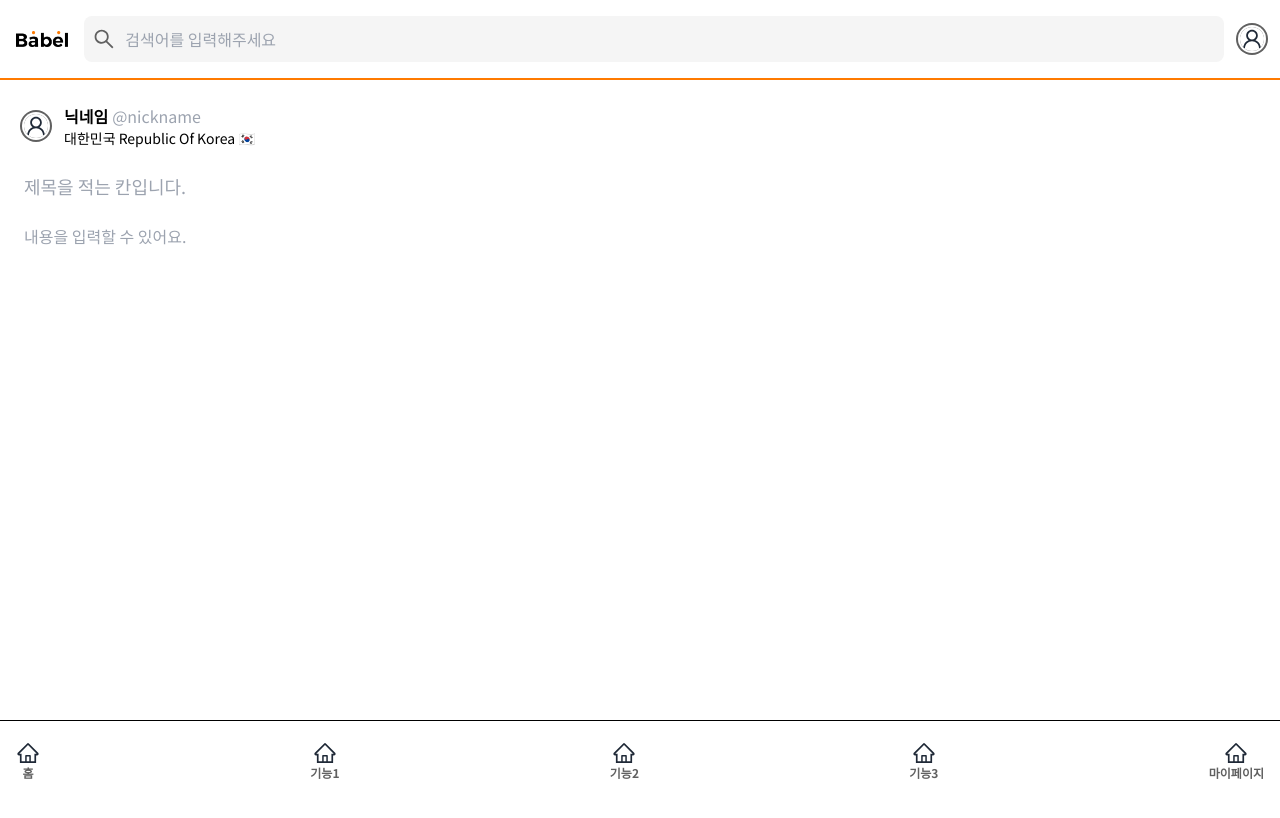
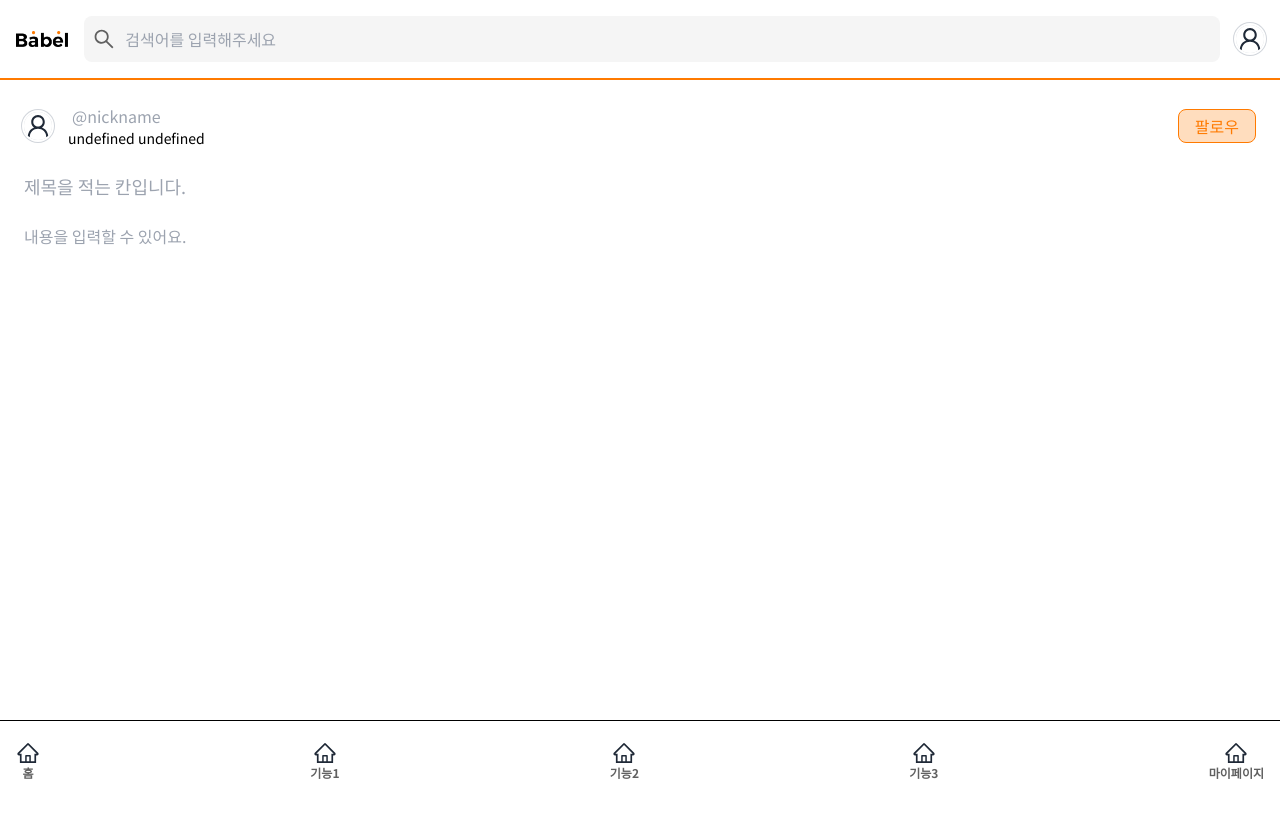
Before and after one commit to 2023-LIKELION-SYU-HACKATHON/Bavel-FE, a React (Vite) app: page /write in a window 1280 px wide. Shown: the top 818 px of the page. Built offline with nearby package versions, Linux system fonts and the light colour scheme.

Commit message:
#11 PostUserInfo dummy 데이터 매핑

```diff
--- /dev/null
+++ b/src/constants/country.ts
@@ -0,0 +1,25 @@
+export type CountryNames = 'korea' | 'united states' | 'japan';
+
+export const country: Record<CountryNames, Record<CountryNames, string>> = {
+  korea: {
+    korea: '대한민국',
+    'united states': '미국',
+    japan: '일본',
+  },
+  'united states': {
+    korea: 'korea',
+    'united states': 'united states',
+    japan: 'japan',
+  },
+  japan: {
+    korea: '韓国',
+    'united states': 'アメリカ',
+    japan: '日本',
+  },
+};
+
+export const countryFlag: Record<CountryNames, string> = {
+  korea: '🇰🇷',
+  'united states': '🇺🇸',
+  japan: '🇯🇵',
+};
--- a/src/features/post/postBox/PostBox.tsx
+++ b/src/features/post/postBox/PostBox.tsx
@@ -19,7 +19,7 @@ const PostBox = (post: PostBoxProps) => {
         !full && 'border-b border-gray-300',
       )}
     >
-      <PostUserInfo isShowFollowButton={true} />
+      <PostUserInfo {...post.author} />
       {title && <PostTitle title={title} />}
       {full && (
         <PostSummary
--- a/src/features/post/postUserInfo/PostUserInfo.tsx
+++ b/src/features/post/postUserInfo/PostUserInfo.tsx
@@ -1,17 +1,20 @@
 import { UserCountry, UserId, UserIcon, FollowButton } from '@/ui';
+import { User } from '@/types/user.type';
+import { getCountry } from '@/utils/getCountry';
+import { dummyUser1 } from '@/mocks/user.mock';
 
-interface PostUserInfoProps {
-  isShowFollowButton?: boolean;
-}
-
-const PostUserInfo = ({ isShowFollowButton }: PostUserInfoProps) => {
+const PostUserInfo = ({ nickname, country, avatar }: User) => {
+  // 임시로 더미 유저의 닉네임을 통해 팔로우 버튼을 표시할지 결정합니다.
+  // 닉네임이 DummyUser1이면 팔로우 버튼을 표시하지 않습니다.
+  const isShowFollowButton = nickname !== 'DummyUser1';
   return (
     <div className="flex flex-row items-center justify-between w-full gap-4">
       <div className="flex items-center gap-4">
-        <UserIcon />
+        <UserIcon avatar={avatar} />
         <div className="flex flex-col">
-          <UserId nickname="닉네임" userHandle="@nickname" />
-          <UserCountry country={'대한민국 Republic Of Korea 🇰🇷'} />
+          <UserId nickname={nickname} userHandle="@nickname" />
+          {/* 임시로 더미 유저의 나라를 통해 나라를 표시하는 언어를 설정합니다. */}
+          <UserCountry country={getCountry(dummyUser1.country, country)} />
         </div>
       </div>
       {isShowFollowButton && <FollowButton title="팔로우" />}
--- a/src/mocks/user.mock.ts
+++ b/src/mocks/user.mock.ts
@@ -2,24 +2,27 @@ import { User } from '@/types/user.type';
 
 export const dummyUser1: User = {
   id: 1,
-  nickname: 'DummyUser1',
-  language: 'en',
-  avatar: '',
+  nickname: '일론 머스크',
+  country: 'korea',
+  avatar:
+    'https://upload.wikimedia.org/wikipedia/commons/thumb/3/34/Elon_Musk_Royal_Society_%28crop2%29.jpg/225px-Elon_Musk_Royal_Society_%28crop2%29.jpg',
   followers: 100,
 };
 
 export const dummyUser2: User = {
   id: 2,
-  nickname: 'DummyUser2',
-  language: 'ko',
-  avatar: '',
+  nickname: '마크 저커버그',
+  country: 'japan',
+  avatar:
+    'https://upload.wikimedia.org/wikipedia/commons/thumb/1/18/Mark_Zuckerberg_F8_2019_Keynote_%2832830578717%29_%28cropped%29.jpg/255px-Mark_Zuckerberg_F8_2019_Keynote_%2832830578717%29_%28cropped%29.jpg',
   followers: 50,
 };
 
 export const dummyUser3: User = {
   id: 3,
-  nickname: 'DummyUser3',
-  language: 'fr',
-  avatar: '',
+  nickname: '이재용',
+  country: 'united states',
+  avatar:
+    'https://i.namu.wiki/i/72wQVmBqzX6o6ifnMa3NX8_RpUd5pgtgr4-NzS3JPl5_rONzaLN1i7DdvbLgQWDE4ShzXV66OIWXChK-VVEQxg.webp',
   followers: 200,
 };
--- a/src/types/user.type.ts
+++ b/src/types/user.type.ts
@@ -1,8 +1,10 @@
 // 유저
+import { CountryNames } from '@/constants/country';
+
 export interface User {
   id: number;
   nickname: string;
-  language: string;
+  country: CountryNames;
   avatar: string;
   followers: number;
 }
--- a/src/ui/user/userIcon/UserIcon.tsx
+++ b/src/ui/user/userIcon/UserIcon.tsx
@@ -1,12 +1,12 @@
+import { User } from '@/types/user.type';
 import { AiOutlineUser } from 'react-icons/ai';
 
-const UserIcon = () => {
+const UserIcon = ({ avatar }: Partial<User>) => {
   return (
     <div className="avatar">
-      <div className="w-6 h-6 rounded-full ring-2 ring-bavel-gray-dark ring-offset-2">
-        {/* 유저 이미지가 이미지 파일일 때는 다음과 같이 사용합니다. */}
-        {/* <img alt="user-icon" src="/images/logo.png" /> */}
-        <AiOutlineUser className="object-cover w-full h-full" />
+      <div className="w-7 h-7 rounded-full ring-1 ring-gray-300 ring-offset-2">
+        {avatar && <img alt="user-icon" src={avatar} />}
+        {!avatar && <AiOutlineUser className="object-cover w-full h-full" />}
       </div>
     </div>
   );
--- /dev/null
+++ b/src/utils/getCountry.ts
@@ -0,0 +1,9 @@
+import { CountryNames } from '../constants/country';
+import { country, countryFlag } from '../constants/country';
+
+export const getCountry = (
+  language: CountryNames,
+  userCountry: CountryNames,
+): string => {
+  return country[language][userCountry] + ' ' + countryFlag[userCountry];
+};
```
